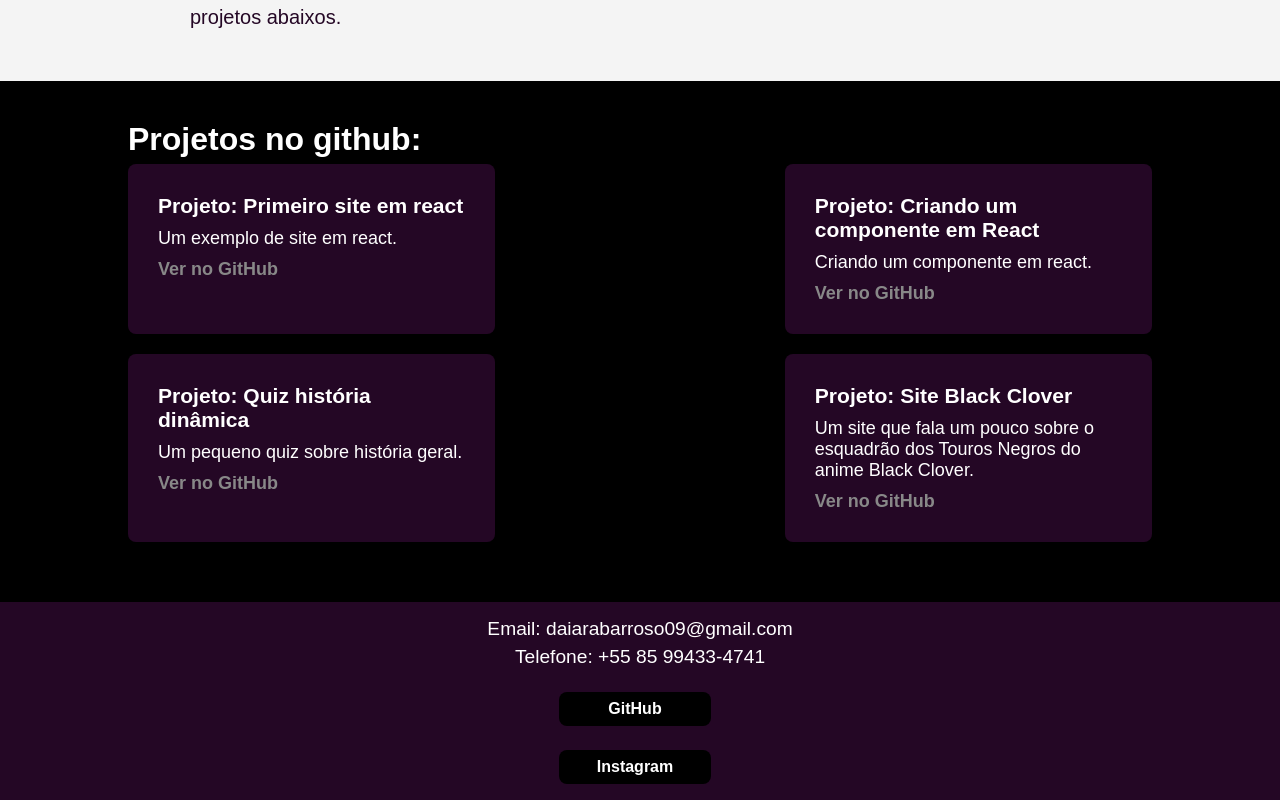
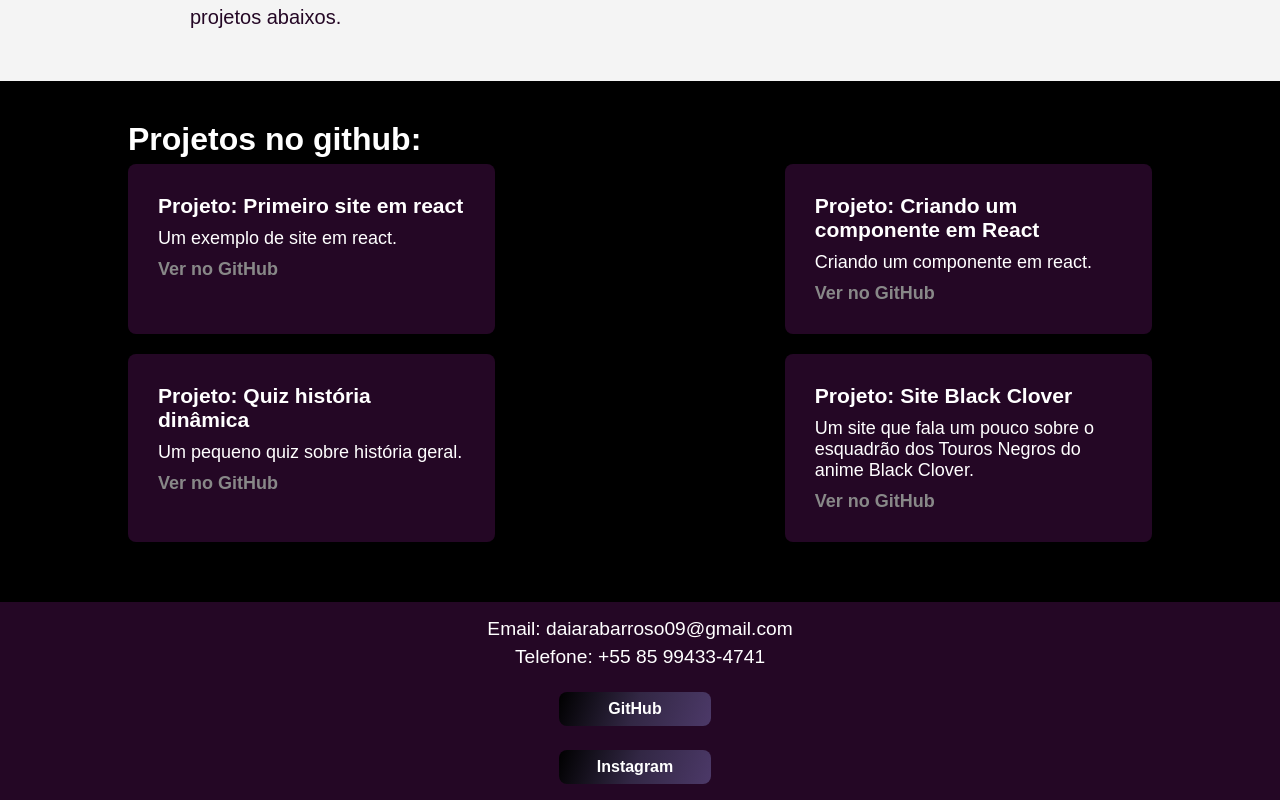
Before and after one commit to daiaraaa/projeto-pessoal-4-bimestre, a React (Vite) app: page / in a window 1280 px wide. Shown: the part 225-1025 px from the top of the page. Built offline with nearby package versions, Linux system fonts and the light colour scheme.

Commit message:
Update contact.css

```diff
--- a/src/components/Contact/contact.css
+++ b/src/components/Contact/contact.css
@@ -28,6 +28,7 @@
   width: 120px;
   margin-right: 10px;
   border-radius: 8px;
+  transition: .3s;
   color: white;
   font-weight: bold;
   display: inline-block;
@@ -35,15 +36,15 @@
   }
 
 .redes-button:hover{
-  background-color: white;
+  background: linear-gradient(109deg, #4c3968,#322744, #000000);
   }
 
 .github {
-  background-color: black;
+  background: linear-gradient(109deg, #000000,#322744, #4c3968);
   }
 
 .instagram {
-  background-color: black;
+  background: linear-gradient(109deg, #000000,#322744, #4c3968);
   }
 
 .redes-button:hover {
```
